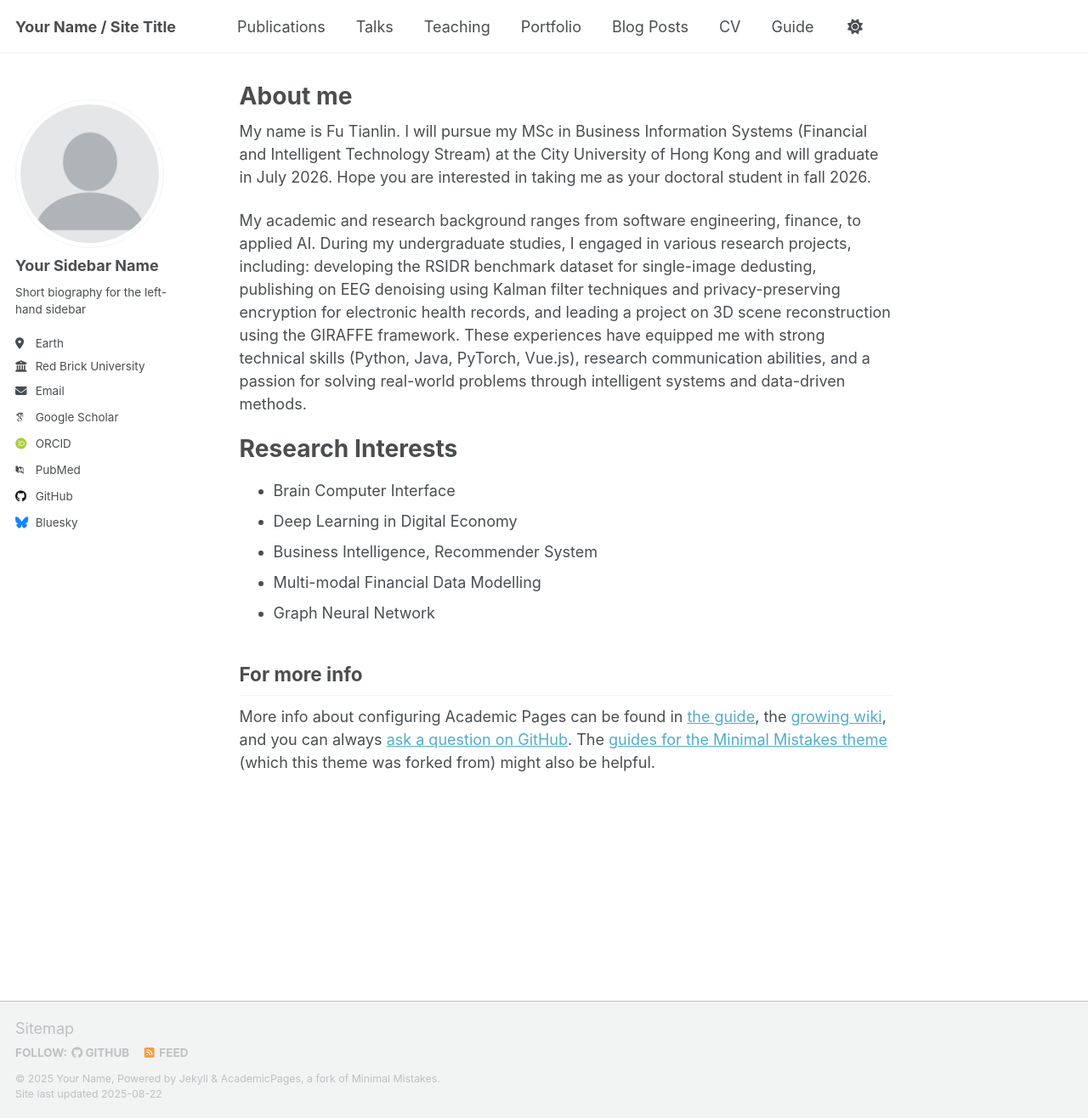
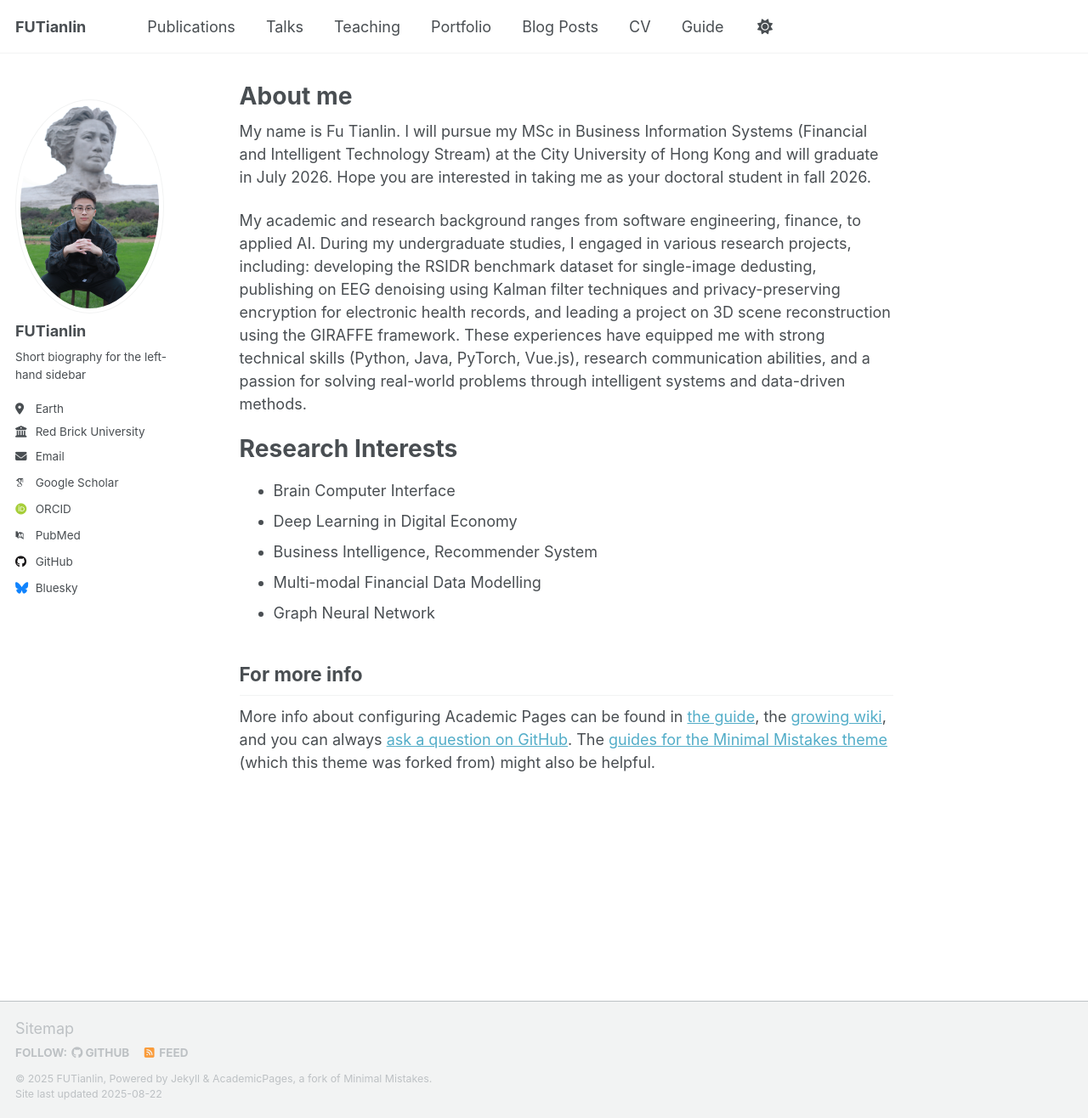
Before and after one commit to Futianlin/FUTianlin-CityU, a Jekyll site: the page built from _pages/about.md, in a window 1280 px wide and 1316 px high. Shown: the whole window at 85% size. Built offline with Jekyll 4.4.1, drawn with Linux system fonts in a browser that asks for light colours; some web fonts are replaced; a script that is not in the unit is left out.

Commit message:
个人信息

```diff
--- a/_config.yml
+++ b/_config.yml
@@ -9,13 +9,13 @@
 # Basic Site Settings
 locale                   : "en-US"
 site_theme               : "default" # Currently available options are "default", "air"
-title                    : "Your Name / Site Title"
+title                    : "FUTianlin"
 title_separator          : "-"
-name                     : &name "Your Name"
+name                     : &name "FUTianlin"
 description              : &description "personal description"
-url                      : https://academicpages.github.io # the base hostname & protocol for your site e.g. "https://[your GitHub username].github.io" or if you already have some other page hosted on Github then use "https://[your GitHub username].github.io/[Your Repo Name]"
+url                      : https://futianlin.github.io/FUTianlin-CityU/ # the base hostname & protocol for your site e.g. "https://[your GitHub username].github.io" or if you already have some other page hosted on Github then use "https://[your GitHub username].github.io/[Your Repo Name]"
 baseurl                  : "" # the subpath of your site, e.g. "/blog"
-repository               : "academicpages/academicpages.github.io"
+# repository               : "academicpages/academicpages.github.io"
 
 # Site Author - The following control what appear as part of the author content on the side bar.
 #               If a field is blank the icon and link will not appear, otherwise it will be shown.
@@ -23,7 +23,7 @@ repository               : "academicpages/academicpages.github.io"
 author:
   # Biographic information
   avatar           : "profile.png"
-  name             : "Your Sidebar Name"
+  name             : "FUTianlin"
   pronouns         : # example: "she/her"
   bio              : "Short biography for the left-hand sidebar"
   location         : "Earth"
```
Also changed, not shown: images/profile.png.
